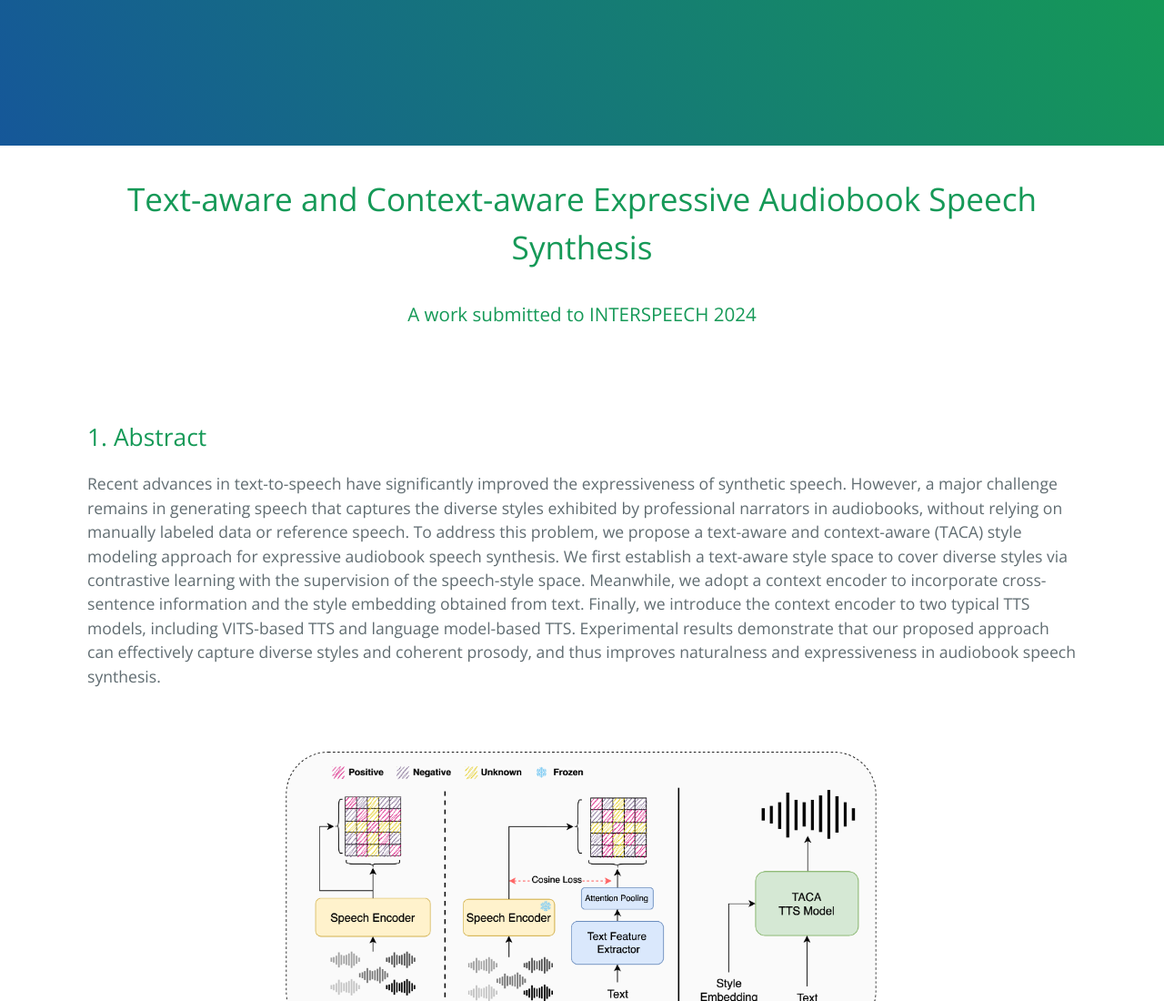
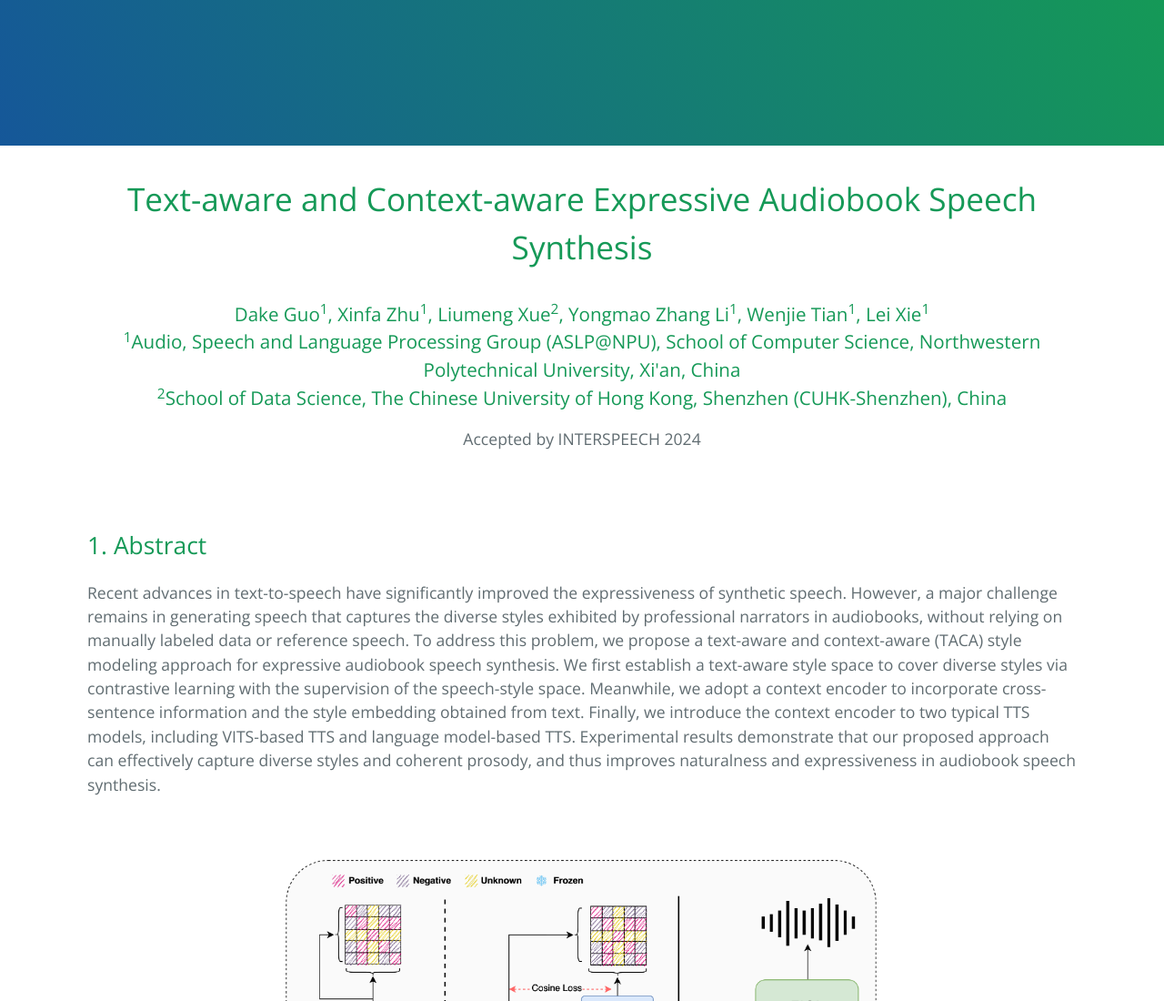
Before and after one commit to dukGuo/TACA-TTS, a plain HTML site: page index.html in a window 1280 px wide. Shown: the top 1100 px of the page at 91% size. Drawn offline with nearby package versions, Linux system fonts and the light colour scheme.

Commit message:
Update index.html

```diff
--- a/index.html
+++ b/index.html
@@ -45,8 +45,11 @@
     </h1>
 
     <h3 id="">
-      <center>A work submitted to INTERSPEECH 2024</center>
+      <center>Dake Guo<sup>1</sup>, Xinfa Zhu<sup>1</sup>, Liumeng Xue<sup>2</sup>, Yongmao Zhang Li<sup>1</sup>, Wenjie Tian<sup>1</sup>, Lei Xie<sup>1</sup></center>
+      <center><sup>1</sup>Audio, Speech and Language Processing Group (ASLP@NPU), School of Computer Science, Northwestern Polytechnical University, Xi'an, China </center>
+      <center><sup>2</sup>School of Data Science, The Chinese University of Hong Kong, Shenzhen (CUHK-Shenzhen), China </center>
     </h3>
+    <center>Accepted by INTERSPEECH 2024</center>
 
 
 
```
